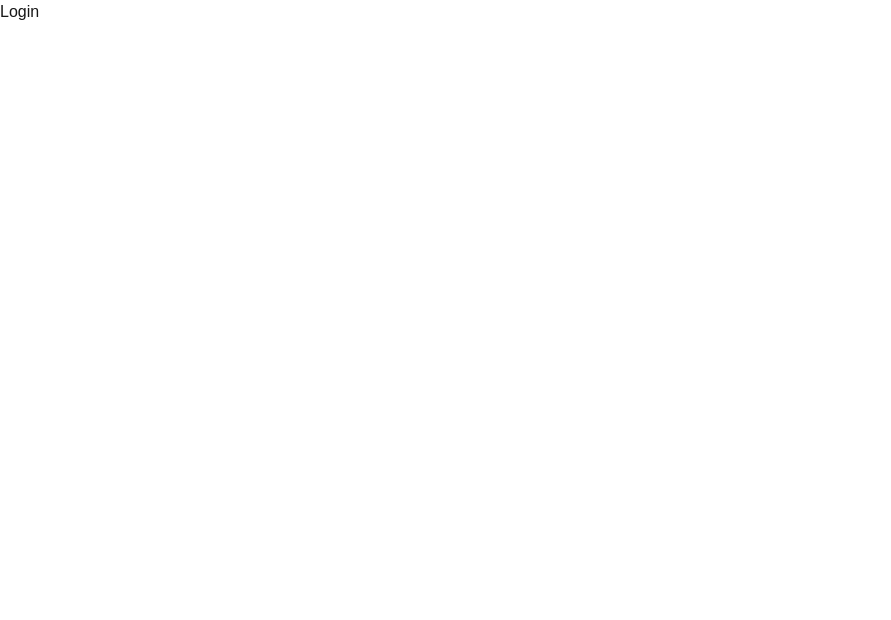
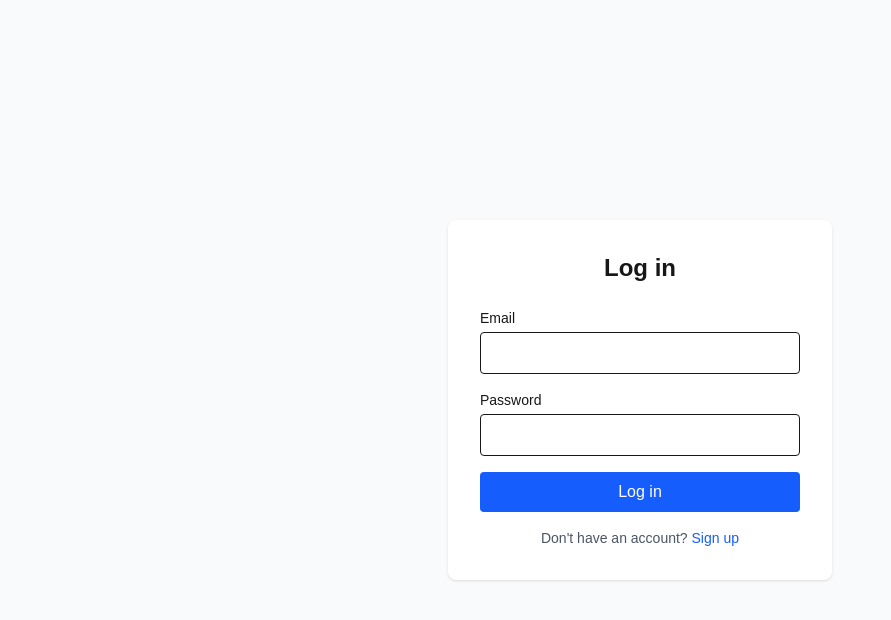
Before and after one commit to lolinux-lrp/ticketing-system, a Next.js app: page /login in a window 1280 px wide. Shown: the top 620 px of the page, without its empty margins (0-891 px from the left). Built offline with nearby package versions, Linux system fonts and the light colour scheme.

Commit message:
Added auth and signup ui

```diff
--- a/src/app/login/page.tsx
+++ b/src/app/login/page.tsx
@@ -1 +1,84 @@
-export default function Login() { return <div>Login</div>; }
+"use client";
+
+import { useState } from "react";
+import { useRouter } from "next/navigation";
+import { signIn } from "next-auth/react";
+import Link from "next/link";
+
+export default function LoginPage() {
+    const router = useRouter();
+    const [email, setEmail] = useState("");
+    const [password, setPassword] = useState("");
+    const [error, setError] = useState("");
+    const [loading, setLoading] = useState(false);
+
+    async function handleSubmit(e: React.FormEvent) {
+        e.preventDefault();
+        setError("");
+        setLoading(true);
+
+        const result = await signIn("credentials", {
+            email,
+            password,
+            redirect: false,
+        });
+
+        setLoading(false);
+
+        if (result?.error) {
+            setError("Invalid email or password.");
+            return;
+        }
+
+        router.push("/dashboard");
+    }
+
+    return (
+        <div className="min-h-screen flex items-center justify-center bg-gray-50">
+            <div className="w-full max-w-sm bg-white p-8 rounded-lg shadow">
+                <h1 className="text-2xl font-semibold mb-6 text-center">Log in</h1>
+
+                <form onSubmit={handleSubmit} className="space-y-4">
+                    <div>
+                        <label className="block text-sm font-medium mb-1">Email</label>
+                        <input
+                            type="email"
+                            value={email}
+                            onChange={(e) => setEmail(e.target.value)}
+                            required
+                            className="w-full border rounded px-3 py-2 focus:outline-none focus:ring-2 focus:ring-blue-500"
+                        />
+                    </div>
+
+                    <div>
+                        <label className="block text-sm font-medium mb-1">Password</label>
+                        <input
+                            type="password"
+                            value={password}
+                            onChange={(e) => setPassword(e.target.value)}
+                            required
+                            className="w-full border rounded px-3 py-2 focus:outline-none focus:ring-2 focus:ring-blue-500"
+                        />
+                    </div>
+
+                    {error && <p className="text-red-600 text-sm">{error}</p>}
+
+                    <button
+                        type="submit"
+                        disabled={loading}
+                        className="w-full bg-blue-600 text-white rounded py-2 font-medium hover:bg-blue-700 disabled:opacity-50"
+                    >
+                        {loading ? "Logging in..." : "Log in"}
+                    </button>
+                </form>
+
+                <p className="text-sm text-center mt-4 text-gray-600">
+                    Don&apos;t have an account?{" "}
+                    <Link href="/signup" className="text-blue-600 hover:underline">
+                        Sign up
+                    </Link>
+                </p>
+            </div>
+        </div>
+    );
+}
```
